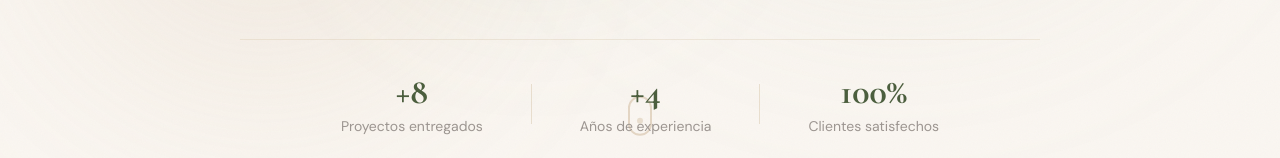
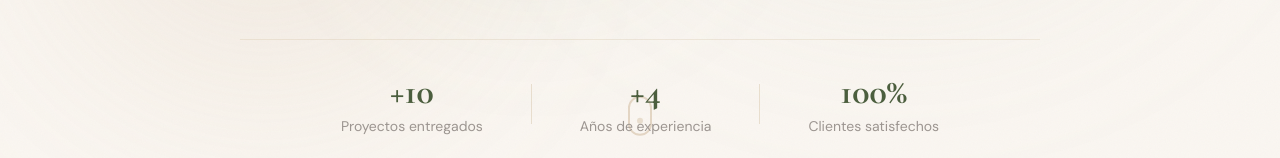
Before and after one commit to azulcolor/web-portfolio, a Next.js app: page / in a window 1280 px wide. Shown: the part 642-800 px from the top of the page. Built offline with nearby package versions, Linux system fonts and the light colour scheme.

Commit message:
replacing copy

```diff
--- a/components/sections/Hero.tsx
+++ b/components/sections/Hero.tsx
@@ -127,7 +127,7 @@ export default function Hero() {
           <div className="flex flex-wrap items-center justify-center gap-8 md:gap-12 mt-16 pt-8 border-t border-caramel/20">
             <div className="text-center">
               <span className="font-display text-3xl md:text-4xl font-bold text-forest">
-                +8
+                +10
               </span>
               <p className="text-sm text-text-muted mt-1">
                 Proyectos entregados
```
